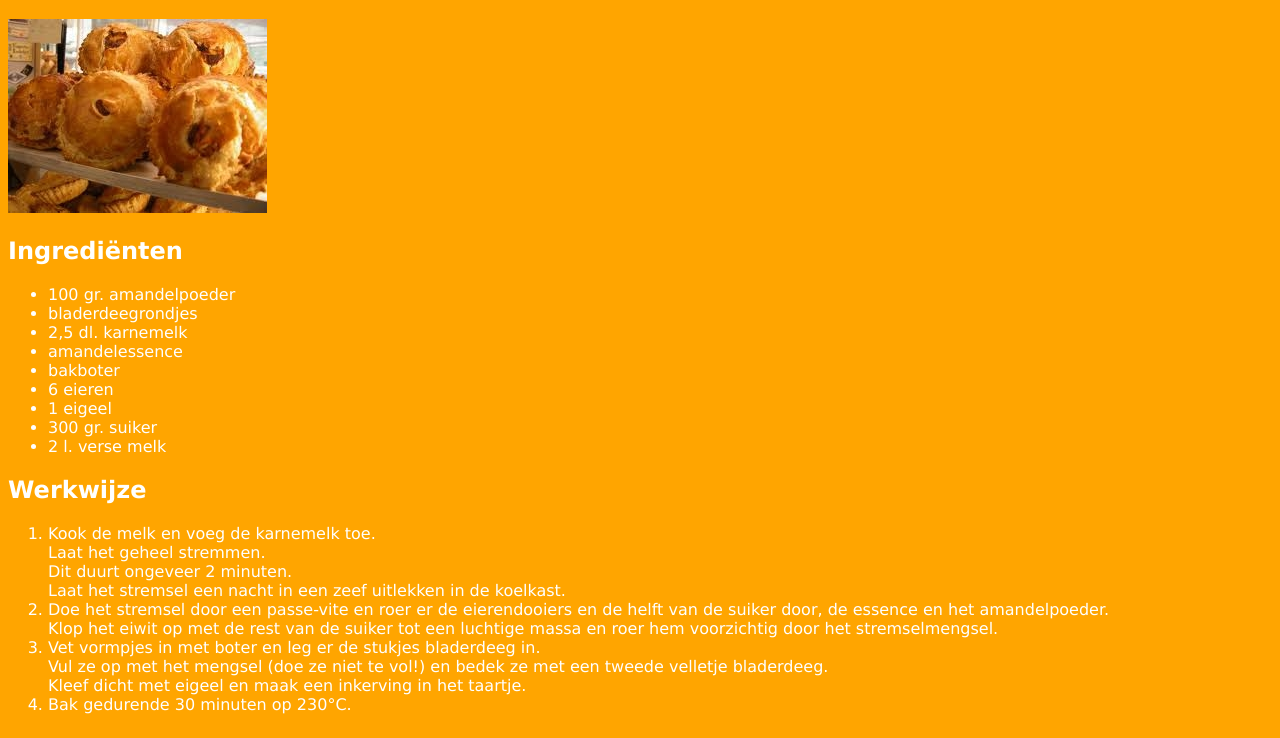
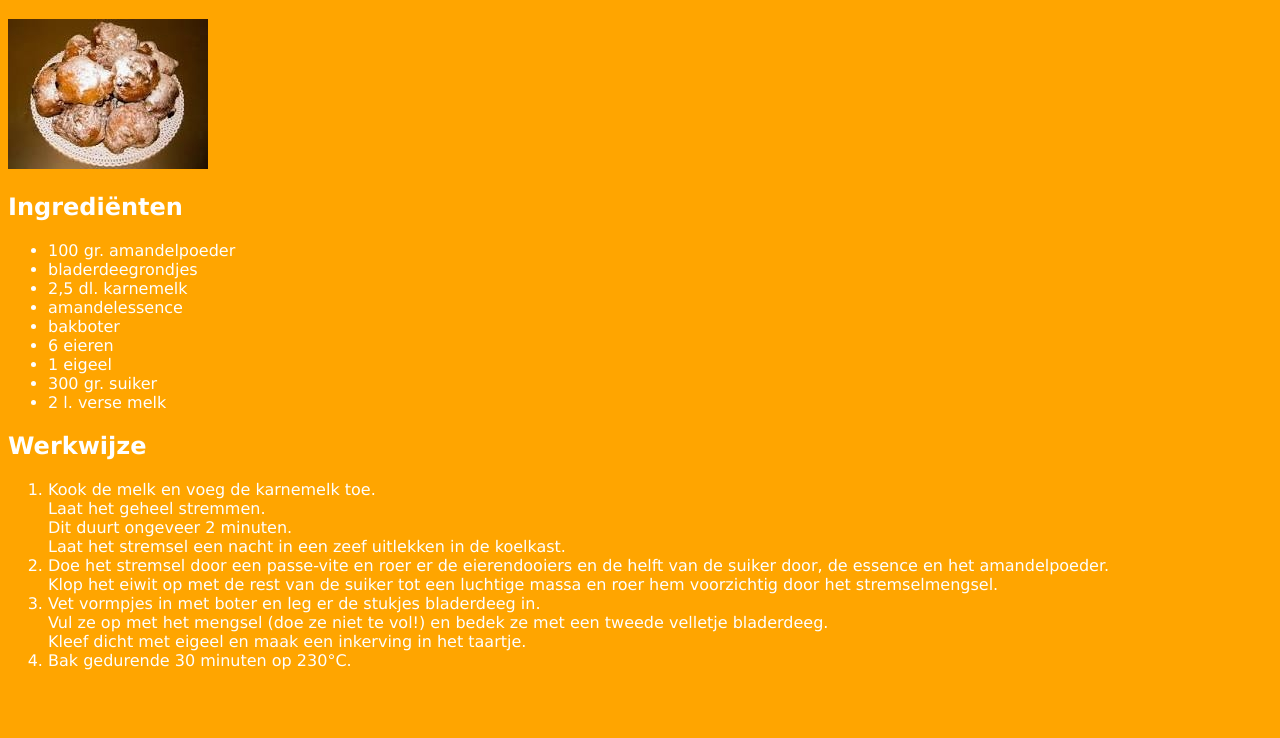
Before and after one commit to gustvandewouwer/recepten, a plain HTML site: page mattentaart.html in a window 1280 px wide. Shown: the part 62-800 px from the top of the page. Drawn offline with Linux system fonts and the light colour scheme.

Commit message:
aangepaste html

```diff
--- a/mattentaart.html
+++ b/mattentaart.html
@@ -7,7 +7,7 @@
 </head>
 <body>
 <h1>Mattentaart</h1>
-<img src="images/mattentaart.jpg" alt="mattentaart">
+<img src="images/oliebollen.jpg" alt="mattentaart">
 <h2>Ingrediënten</h2>
 <ul>
 <li>100 gr. amandelpoeder</li>
```
